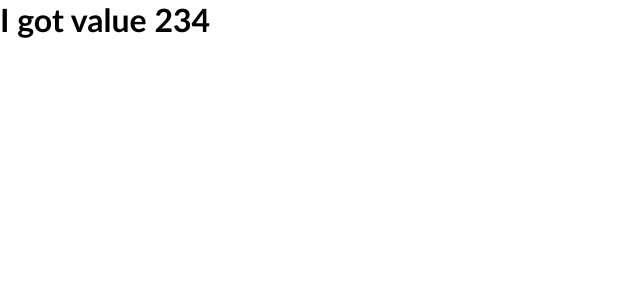
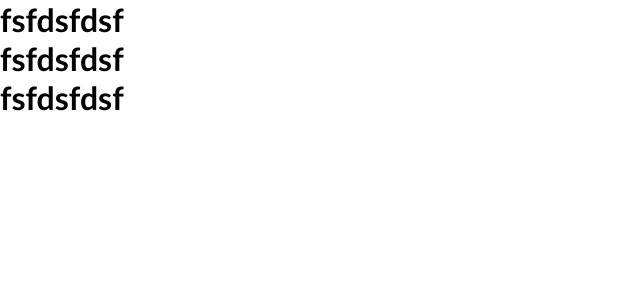
Before and after one commit to majcherrr87/MegaK_Frontowcy_React, a React (Vite) app: page / in a window 1280 px wide. Shown: the top 300 px of the page, without its empty margins (0-640 px from the left). Built offline with nearby package versions, Linux system fonts and the light colour scheme.

Commit message:
add kompozycja

```diff
--- /dev/null
+++ b/src/Kompozycja/Container.tsx
@@ -0,0 +1,7 @@
+import { ReactNode } from "react";
+
+type Props = {
+  children: ReactNode;
+};
+
+export const Container = ({ children }: Props) => <div>{children}</div>;
--- a/src/main.tsx
+++ b/src/main.tsx
@@ -1,10 +1,14 @@
 import React from "react";
 import ReactDOM from "react-dom/client";
 import "./style.scss";
-import { GrandParent } from "./Zadanie1/GrandParent";
+import { Container } from "./Kompozycja/Container";
 
 ReactDOM.createRoot(document.getElementById("root")!).render(
   <React.StrictMode>
-    <GrandParent value={234} />
+    <Container>
+      <h1>fsfdsfdsf</h1>
+      <h1>fsfdsfdsf</h1>
+      <h1>fsfdsfdsf</h1>
+    </Container>
   </React.StrictMode>
 );
```
